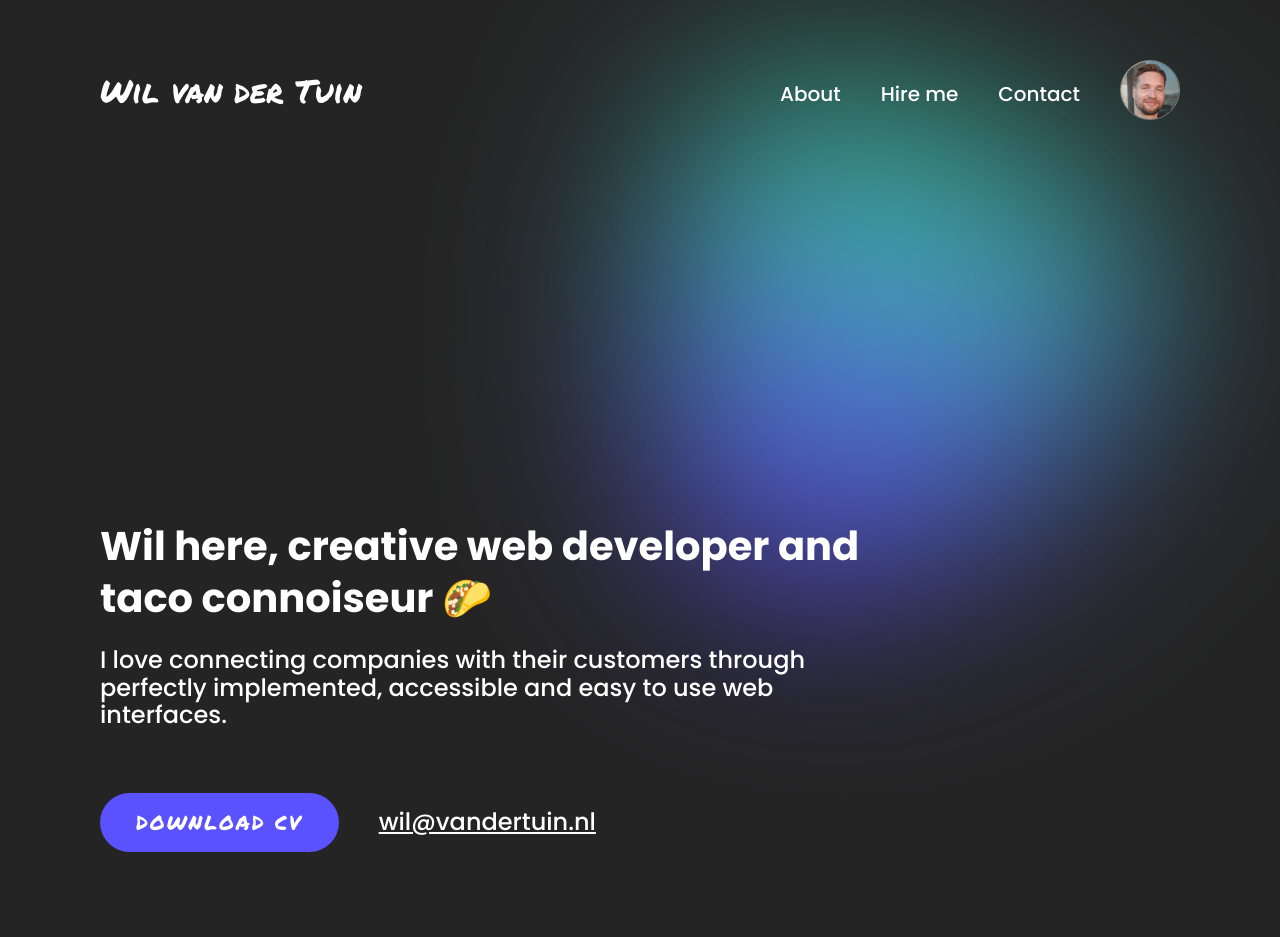
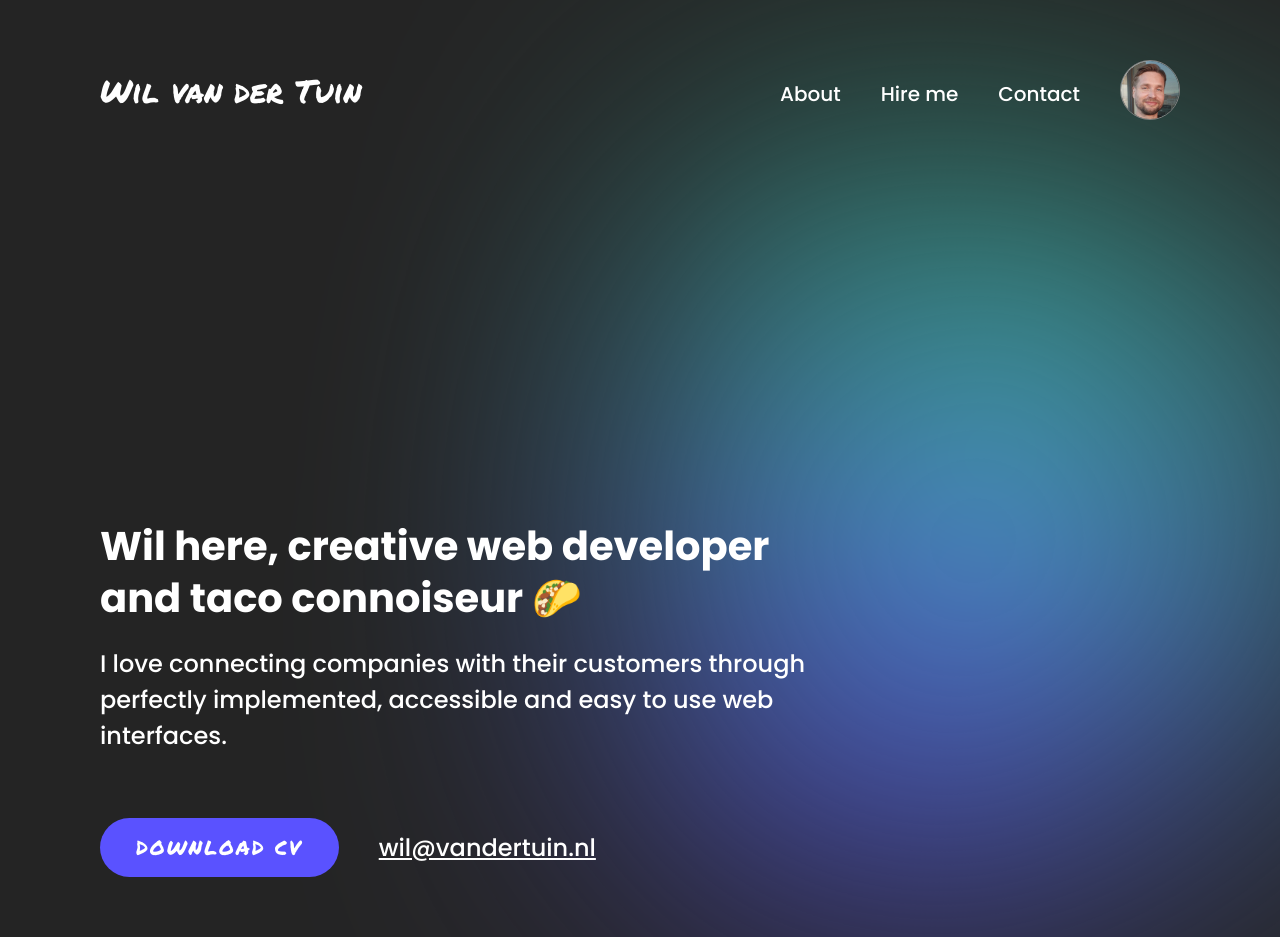
Before and after one commit to Jeromche/wil-portfolio-2022, a Vue app: page / in a window 1280 px wide. Before the commit the page ends 912 px from the top, so only its background shows below. Built offline with nearby package versions, Linux system fonts and the light colour scheme.

Commit message:
More responsive styles.

```diff
--- a/src/App.vue
+++ b/src/App.vue
@@ -17,8 +17,20 @@ body {
 #app {
   display: flex;
   flex-direction: column;
-  gap: 400px;
+  gap: 64px;
   max-width: 1080px;
   margin: 0 auto;
 }
+
+@media (min-width: 768px) {
+  #app {
+    gap: 200px;
+  }
+}
+
+@media (min-width: 1024px) {
+  #app {
+    gap: 400px;
+  }
+}
 </style>
--- a/src/components/Animation.vue
+++ b/src/components/Animation.vue
@@ -14,10 +14,10 @@
 }
 
 .animation {
-  --size: 500px;
+  --size: 700px;
 
-  position: absolute;
-  top: 100px;
+  position: fixed;
+  top: 200px;
   left: 50%;
   transform: translateX(600px);
   width: var(--size);
--- a/src/components/Hero.vue
+++ b/src/components/Hero.vue
@@ -1,7 +1,14 @@
+<script setup lang="ts">
+import TitleSlide from '@/components/TitleSlide.vue'
+</script>
+
 <template>
   <section>
     <div class="hero">
-      <h2>Wil here, creative web developer and taco connoiseur 🌮</h2>
+      <h2 class="desktop">
+        <title-slide line="Wil here, creative web developer" />
+        <title-slide line="and taco connoiseur 🌮" />
+      </h2>
       <p>I love connecting companies with their customers through perfectly implemented, accessible and easy to use web
         interfaces.</p>
     </div>
@@ -27,14 +34,15 @@ section {
 }
 
 h2 {
-  font-size: 40px;
+  font-size: 24px;
+  font-weight: 700;
   line-height: 1.3;
-  font-weight: 700;
 }
 
 p {
-  font-size: 24px;
+  font-size: 18px;
   font-weight: 500;
+  line-height: 1.5;
 }
 
 .cta {
@@ -79,10 +87,20 @@ p {
   font-size: 24px;
 }
 
-@media (min-width: 600px) {
+@media (min-width: 768px) {
   .cta {
     flex-direction: row;
     gap: 40px;
   }
 }
+
+@media (min-width: 1024px) {
+  h2 {
+    font-size: 40px;
+  }
+
+  p {
+    font-size: 24px;
+  }
+}
 </style>
--- a/src/components/PageHeader.vue
+++ b/src/components/PageHeader.vue
@@ -15,6 +15,16 @@
 </template>
 
 <style scoped>
+@keyframes blink {
+  0% {
+    opacity: 1;
+  }
+
+  100% {
+    opacity: 0;
+  }
+}
+
 header {
   display: flex;
   align-items: center;
@@ -57,6 +67,12 @@ a:hover::after {
   width: 100%;
 }
 
+a:focus::after {
+  width: 100%;
+  animation: blink .25s linear;
+  animation-iteration-count: 3;
+}
+
 .avatar {
   order: 1;
 }
@@ -69,7 +85,7 @@ figure {
   border: 1px solid #808080;
 }
 
-@media (max-width: 799px) {
+@media (max-width: 767px) {
   header {
     flex-direction: column;
     place-items: center;
@@ -89,11 +105,9 @@ figure {
     justify-content: space-between;
     font-size: 14px;
   }
-
-  .avatar {}
 }
 
-@media (min-width: 800px) {
+@media (min-width: 768px) {
   header {
     flex-direction: row;
     gap: 40px;
--- /dev/null
+++ b/src/components/TitleSlide.vue
@@ -0,0 +1,42 @@
+<script setup lang="ts">
+interface Props {
+  line: string;
+}
+
+defineProps<Props>()
+</script>
+
+<template>
+  <span class="outer">
+    <span class="inner">
+      {{ line }}
+    </span>
+  </span>
+</template>
+
+<style scoped>
+@keyframes slide-up {
+  0% {
+    transform: translateY(100%);
+  }
+
+  25% {
+    transform: translateY(100%);
+  }
+
+  100% {
+    transform: transform(0);
+  }
+}
+
+.outer {
+  display: block;
+  overflow: hidden;
+  height: 1.3em;
+}
+
+.inner {
+  display: block;
+  animation: slide-up 3s cubic-bezier(0, 0.8, 0.2, 1);
+}
+</style>
--- a/src/views/Home.vue
+++ b/src/views/Home.vue
@@ -1,4 +1,4 @@
-<script lang="ts" setup>
+<script setup lang="ts">
 import Animation from '../components/Animation.vue';
 import PageHeader from "@/components/PageHeader.vue"
 import Hero from '@/components/Hero.vue';
```
